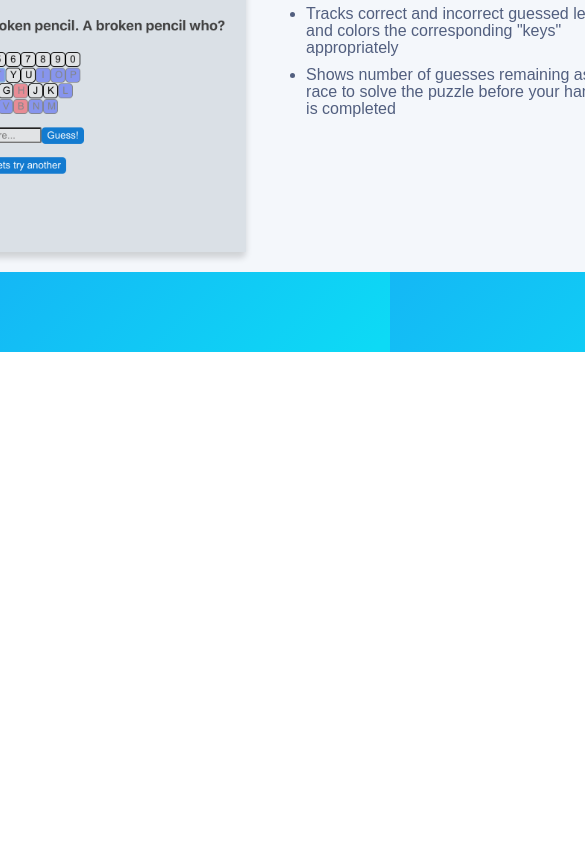
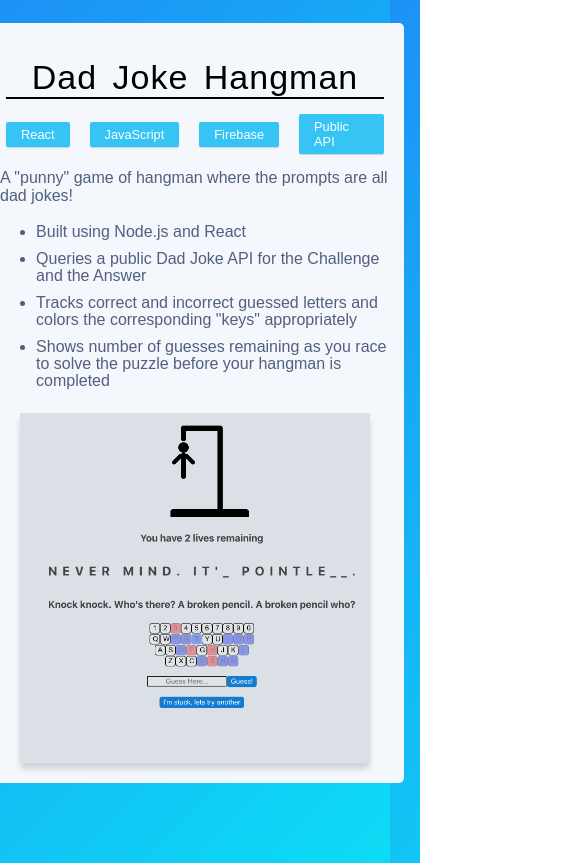
Before and after one commit to SolonTheWizard/resume-site, a Gatsby site: page /portfolio in a window 390 px wide. Shown: the part 960-1823 px from the top of the page, 585 px wide, since content can reach past the window. Before the commit the page ends 1312 px from the top, so only its background shows below. Built offline with nearby package versions, Linux system fonts and the light colour scheme; Gatsby itself is replaced by a stand-in of ours.

Commit message:
portfolio page mobile styling

```diff
--- a/src/pages/index.js
+++ b/src/pages/index.js
@@ -124,7 +124,7 @@ const Wrapper = styled.div`
   font-size: 16px;
   flex-grow: 1;
 
-  @media only screen and (min-width: 768px) {
+  @media only screen and (min-width: 751px) {
     /* For desktop: */
     .business-card {
       box-shadow: 5px 10px 23px rgba(31, 28, 87, 0.2);
--- a/src/pages/portfolio.js
+++ b/src/pages/portfolio.js
@@ -69,17 +69,6 @@ const PortfolioPage = () => (
       </div>
 
       <div className="last project">
-        <div className="project-image">
-          <a
-            className="image-link"
-            href="
-            https://dadjoke-hangman.web.app/"
-            target="_blank"
-            rel="noreferrer noopener"
-          >
-            <img src={project2Image} alt="project 2" />
-          </a>
-        </div>
         <div className="project-details">
           <div className="project-title">
             <h2>Dad Joke Hangman</h2>
@@ -107,6 +96,17 @@ const PortfolioPage = () => (
               before your hangman is completed
             </li>
           </ul>
+        </div>
+        <div className="project-image">
+          <a
+            className="image-link"
+            href="
+            https://dadjoke-hangman.web.app/"
+            target="_blank"
+            rel="noreferrer noopener"
+          >
+            <img src={project2Image} alt="project 2" />
+          </a>
         </div>
       </div>
     </Wrapper>
@@ -138,6 +138,9 @@ const Wrapper = styled.div`
     -moz-box-shadow: 0px 3px 3px rgba(0, 0, 0, 0.15);
     box-shadow: 0px 3px 3px rgba(0, 0, 0, 0.15);
   }
+
+  @media only screen and (min-width: 751px) {
+    /* For desktop: */
 
     a {
       margin: 5px 9px 5px;
@@ -182,6 +185,9 @@ const Wrapper = styled.div`
       margin-bottom: 50px;
       border-radius: 5px;
       background: #f4f7fb;
+    }
+    .project:nth-of-type(even) {
+      flex-direction: row-reverse;
     }
     .last {
       margin-bottom: 80px;
@@ -253,6 +259,128 @@ const Wrapper = styled.div`
       line-height: 17px;
       color: #525f7f;
     }
+  }
+
+  @media only screen and (max-width: 750px) {
+    /* For mobile: */
+
+    a {
+      margin: 5px 9px 5px;
+      color: black;
+      text-decoration: none;
+      width: 105px;
+      text-align: center;
+    }
+
+    .image-link {
+      padding: 0;
+      margin: 0;
+      width: 350px;
+      height: 350px;
+    }
+    .menu-bar-link {
+      color: #ffffff;
+      font-size: 1.2rem;
+      font-weight: 300;
+    }
+
+    h2 {
+      margin: 0 10px;
+      font-size: 34px;
+      font-weight: 300;
+      letter-spacing: 1px;
+      word-spacing: 5px;
+      width: 100%;
+      text-align: center;
+    }
+    img {
+      max-width: 100%;
+      max-height: 100%;
+    }
+
+    .project {
+      display: flex;
+      flex-direction: column;
+      justify-content: center;
+      align-items: center;
+      margin: 0 20px;
+      padding: 20px 10px;
+      max-width: 600px;
+      margin-bottom: 50px;
+      border-radius: 5px;
+      background: #f4f7fb;
+    }
+    .last {
+      margin-bottom: 80px;
+    }
+
+    .project-details {
+      display: flex;
+      flex-direction: column;
+      align-items: center;
+      width: 100%;
+      padding: 0 10px;
+    }
+
+    .project-image {
+      display: flex;
+      width: 350px;
+      height: 350px;
+      align-items: center;
+      justify-content: center;
+      -webkit-box-shadow: 0px 6px 6px rgba(0, 0, 0, 0.15);
+      -moz-box-shadow: 0px 6px 6px rgba(0, 0, 0, 0.15);
+      box-shadow: 0px 6px 6px rgba(0, 0, 0, 0.15);
+      margin: 0 10px;
+      border-radius: 5px;
+    }
+
+    .project-tags {
+      display: flex;
+      width: 100%;
+      flex-direction: row;
+      align-items: center;
+      justify-content: flex-start;
+    }
+
+    .project-title {
+      display: flex;
+      width: 95%;
+      justify-content: flex-start;
+      border-bottom: 2px solid #000000;
+      margin-top: 15px;
+      color: #000000;
+    }
+
+    span {
+      padding: 5px 15px;
+      background-color: #35c4f4;
+      color: white;
+      font-size: 0.8rem;
+      margin: 15px 10px 15px;
+      -webkit-box-shadow: 0px 1px 1px rgba(0, 0, 0, 0.15);
+      -moz-box-shadow: 0px 1px 1px rgba(0, 0, 0, 0.15);
+      box-shadow: 0px 1px 1px rgba(0, 0, 0, 0.15);
+      border-radius: 2px;
+    }
+
+    .description {
+      display: flex;
+      flex-direction: row;
+      justify-content: flex-start;
+      align-items: center;
+      width: 98%;
+      text-align: left;
+      color: #525f7f;
+    }
+
+    li {
+      margin-bottom: 6px;
+      padding: 2px 0;
+      line-height: 17px;
+      color: #525f7f;
+    }
+  }
 `;
 
 export default PortfolioPage;
```
Lines whose indentation alone changed are shown as unchanged.
